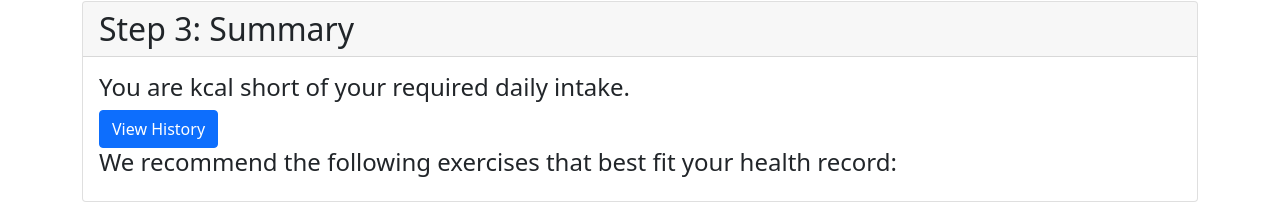
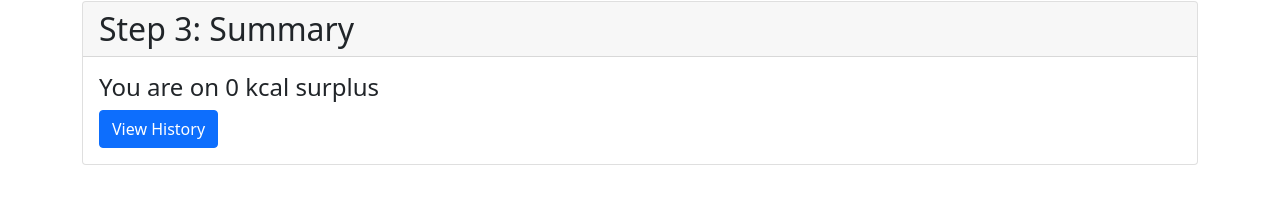
Before and after one commit to ananyaa7/Calorie_Tracker, a React (Create React App) app in the folder cs411-website-frontend/: page /Landing in a window 1280 px wide. Shown: the part 1143-1345 px from the top of the page. After the commit the page ends 1308 px from the top, so only its background shows below. Built offline with nearby package versions, Linux system fonts and the light colour scheme.

Commit message:
Updated history and summary in stg3

```diff
--- a/cs411-website-frontend/src/Pages/Landing/Landing.js
+++ b/cs411-website-frontend/src/Pages/Landing/Landing.js
@@ -101,7 +101,6 @@ function Landing({ onLoginSuccessful }) {
   };
 
   function onRowSelect(row, isSelected){
-    var rowStr = "";
     for(var prop in row){
       console.log(prop)
         if (prop != "foodID" && prop != "foodName" && isSelected) {
@@ -117,6 +116,18 @@ function Landing({ onLoginSuccessful }) {
   }
 
   function clearHistory() {}
+
+  function generateHistory() {}
+
+  function generateSummary() {
+    var summary = "";
+    if (BMR - totalCalories < 0) {
+      summary += "deficit";
+    } else {
+      summary += "surplus";
+    }
+    return summary;
+  }
 
   // function clickHandler(text,isClicked)
   // {
@@ -273,7 +284,7 @@ function Landing({ onLoginSuccessful }) {
             </BootstrapTable>
             <br></br>
             <h4>Total Order Calories: {sumCalories} </h4>
-            <Button variant="primary" onClick={() => {setSumCalories(sumCalories+totalCalories); console.log(sumCalories)}}>
+            <Button variant="primary" onClick={() => {setSumCalories(sumCalories+totalCalories); console.log(sumCalories); generateSummary()}}>
               Submit Order
             </Button>
           </Form>
@@ -282,8 +293,8 @@ function Landing({ onLoginSuccessful }) {
       <Card className="mt-5">
         <Card.Header as="h2">Step 3: Summary</Card.Header>
         <Card.Body>
-            <h4>You are kcal short of your required daily intake.</h4>
-            <Button variant="primary" onClick={handleShow}>
+            <h4>You are on {BMR - totalCalories} kcal {generateSummary()}</h4>
+            <Button variant="primary" onClick={() => {generateHistory(); handleShow()}}>
               View History
             </Button>
 
@@ -308,7 +319,7 @@ function Landing({ onLoginSuccessful }) {
                 </Button>
               </Modal.Footer>
             </Modal>
-            <h4>We recommend the following exercises that best fit your health record:</h4>
+            {/* <h4>We recommend the following exercises that best fit your health record:</h4> */}
         </Card.Body>
       </Card>
     </Container>
```
